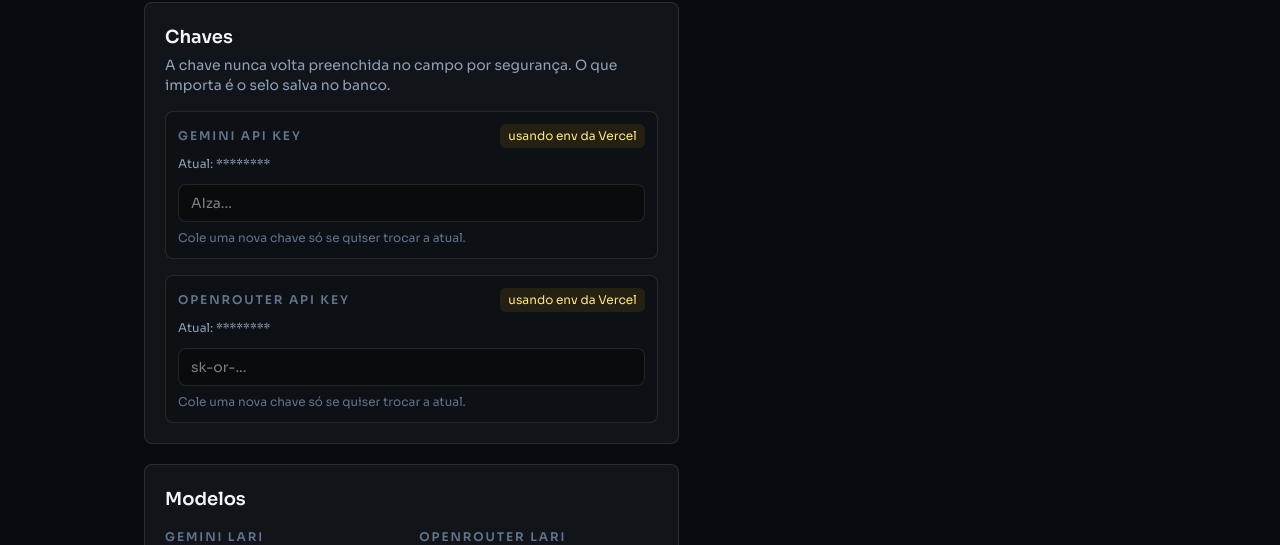
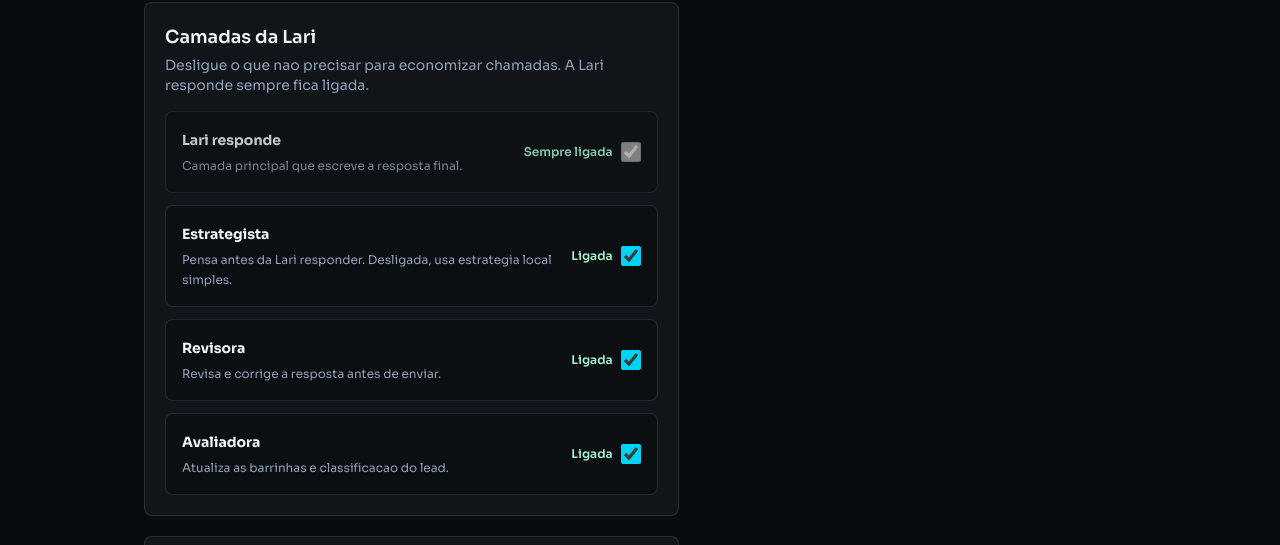
Before and after one commit to jetwater171-debug/telegram-com-ia-perfeito, a Next.js app: page /admin/ai in a window 1280 px wide. Shown: the part 709-1254 px from the top of the page. Built offline with nearby package versions, Linux system fonts and the light colour scheme; no server answers; the database is empty.

Commit message:
Add multi-AI layer toggles

```diff
--- a/src/app/admin/ai/page.tsx
+++ b/src/app/admin/ai/page.tsx
@@ -11,6 +11,9 @@ type AiSettings = {
     openrouterApiKeySaved: boolean;
     geminiApiKeySaved: boolean;
     aiDraftModelOrder: string;
+    aiStrategyEnabled: boolean;
+    aiReviewEnabled: boolean;
+    aiEvaluatorEnabled: boolean;
     openrouterStrategyModel: string;
     openrouterDraftModel: string;
     openrouterReviewModel: string;
@@ -45,6 +48,9 @@ const emptySettings: AiSettings = {
     openrouterApiKeySaved: false,
     geminiApiKeySaved: false,
     aiDraftModelOrder: "openrouter,gemini",
+    aiStrategyEnabled: true,
+    aiReviewEnabled: true,
+    aiEvaluatorEnabled: true,
     openrouterStrategyModel: "z-ai/glm-4.5-air:free",
     openrouterDraftModel: "z-ai/glm-4.5-air:free",
     openrouterReviewModel: "openai/gpt-oss-120b:free",
@@ -319,6 +325,38 @@ export default function AdminAiPage() {
                     </div>
 
                     <div className="rounded-lg border border-white/10 bg-white/[0.04] p-5">
+                        <h2 className="text-lg font-semibold">Camadas da Lari</h2>
+                        <p className="mt-1 text-sm text-slate-400">Desligue o que nao precisar para economizar chamadas. A Lari responde sempre fica ligada.</p>
+                        <div className="mt-4 grid gap-3">
+                            <LayerToggle
+                                title="Lari responde"
+                                description="Camada principal que escreve a resposta final."
+                                checked
+                                locked
+                                onChange={() => undefined}
+                            />
+                            <LayerToggle
+                                title="Estrategista"
+                                description="Pensa antes da Lari responder. Desligada, usa estrategia local simples."
+                                checked={settings.aiStrategyEnabled}
+                                onChange={(checked) => setSettings((prev) => ({ ...prev, aiStrategyEnabled: checked }))}
+                            />
+                            <LayerToggle
+                                title="Revisora"
+                                description="Revisa e corrige a resposta antes de enviar."
+                                checked={settings.aiReviewEnabled}
+                                onChange={(checked) => setSettings((prev) => ({ ...prev, aiReviewEnabled: checked }))}
+                            />
+                            <LayerToggle
+                                title="Avaliadora"
+                                description="Atualiza as barrinhas e classificacao do lead."
+                                checked={settings.aiEvaluatorEnabled}
+                                onChange={(checked) => setSettings((prev) => ({ ...prev, aiEvaluatorEnabled: checked }))}
+                            />
+                        </div>
+                    </div>
+
+                    <div className="rounded-lg border border-white/10 bg-white/[0.04] p-5">
                         <h2 className="text-lg font-semibold">Chaves</h2>
                         <p className="mt-1 text-sm text-slate-400">
                             A chave nunca volta preenchida no campo por segurança. O que importa é o selo salva no banco.
@@ -447,6 +485,41 @@ function KeyField({
     );
 }
 
+function LayerToggle({
+    title,
+    description,
+    checked,
+    locked = false,
+    onChange,
+}: {
+    title: string;
+    description: string;
+    checked: boolean;
+    locked?: boolean;
+    onChange: (checked: boolean) => void;
+}) {
+    return (
+        <label className={`flex items-center justify-between gap-3 rounded-lg border border-white/10 bg-black/25 p-4 ${locked ? "opacity-80" : ""}`}>
+            <div>
+                <strong className="text-sm text-slate-100">{title}</strong>
+                <p className="mt-1 text-xs leading-5 text-slate-400">{description}</p>
+            </div>
+            <span className="flex items-center gap-2">
+                <span className={`text-xs font-semibold ${checked ? "text-emerald-200" : "text-slate-500"}`}>
+                    {locked ? "Sempre ligada" : checked ? "Ligada" : "Desligada"}
+                </span>
+                <input
+                    type="checkbox"
+                    checked={checked}
+                    disabled={locked}
+                    onChange={(event) => onChange(event.target.checked)}
+                    className="h-5 w-5 accent-cyan-400 disabled:cursor-not-allowed"
+                />
+            </span>
+        </label>
+    );
+}
+
 function ModelSelect({ title, value, options, onChange }: { title: string; value: string; options: string[]; onChange: (value: string) => void }) {
     return (
         <Field label={title}>
--- a/src/app/api/admin/ai-settings/route.ts
+++ b/src/app/api/admin/ai-settings/route.ts
@@ -12,6 +12,9 @@ const CONFIG_KEYS = [
     "ai_draft_model_order",
     "ai_review_model_order",
     "ai_evaluator_model_order",
+    "ai_strategy_enabled",
+    "ai_review_enabled",
+    "ai_evaluator_enabled",
     "openrouter_strategy_model",
     "openrouter_draft_model",
     "openrouter_review_model",
@@ -96,6 +99,9 @@ export async function GET() {
                 aiDraftModelOrder: normalizeProviderOrder(map.ai_draft_model_order),
                 aiReviewModelOrder: normalizeProviderOrder(map.ai_review_model_order),
                 aiEvaluatorModelOrder: normalizeProviderOrder(map.ai_evaluator_model_order),
+                aiStrategyEnabled: map.ai_strategy_enabled !== "false",
+                aiReviewEnabled: map.ai_review_enabled !== "false",
+                aiEvaluatorEnabled: map.ai_evaluator_enabled !== "false",
                 openrouterStrategyModel: map.openrouter_strategy_model || DEFAULTS.openrouter_strategy_model,
                 openrouterDraftModel: map.openrouter_draft_model || DEFAULTS.openrouter_draft_model,
                 openrouterReviewModel: map.openrouter_review_model || DEFAULTS.openrouter_review_model,
@@ -125,6 +131,9 @@ export async function POST(req: NextRequest) {
             { key: "ai_draft_model_order", value: normalizeProviderOrder(body.aiDraftModelOrder) },
             { key: "ai_review_model_order", value: normalizeProviderOrder(body.aiReviewModelOrder) },
             { key: "ai_evaluator_model_order", value: normalizeProviderOrder(body.aiEvaluatorModelOrder) },
+            { key: "ai_strategy_enabled", value: body.aiStrategyEnabled === false ? "false" : "true" },
+            { key: "ai_review_enabled", value: body.aiReviewEnabled === false ? "false" : "true" },
+            { key: "ai_evaluator_enabled", value: body.aiEvaluatorEnabled === false ? "false" : "true" },
             { key: "openrouter_strategy_model", value: String(body.openrouterStrategyModel || DEFAULTS.openrouter_strategy_model).trim() },
             { key: "openrouter_draft_model", value: String(body.openrouterDraftModel || DEFAULTS.openrouter_draft_model).trim() },
             { key: "openrouter_review_model", value: String(body.openrouterReviewModel || DEFAULTS.openrouter_review_model).trim() },
--- a/src/lib/gemini.ts
+++ b/src/lib/gemini.ts
@@ -956,6 +956,9 @@ type AiRuntimeSettings = {
     aiDraftModelOrder: string;
     aiReviewModelOrder: string;
     aiEvaluatorModelOrder: string;
+    aiStrategyEnabled: boolean;
+    aiReviewEnabled: boolean;
+    aiEvaluatorEnabled: boolean;
     openRouterStrategyModel: string;
     openRouterDraftModel: string;
     openRouterReviewModel: string;
@@ -977,6 +980,9 @@ const AI_SETTING_KEYS = [
     "ai_draft_model_order",
     "ai_review_model_order",
     "ai_evaluator_model_order",
+    "ai_strategy_enabled",
+    "ai_review_enabled",
+    "ai_evaluator_enabled",
     "openrouter_strategy_model",
     "openrouter_draft_model",
     "openrouter_review_model",
@@ -1031,6 +1037,9 @@ const getAiRuntimeSettings = async (): Promise<AiRuntimeSettings> => {
         aiDraftModelOrder: settings.ai_draft_model_order || process.env.AI_DRAFT_MODEL_ORDER || DEFAULT_PROVIDER_ORDER,
         aiReviewModelOrder: settings.ai_review_model_order || process.env.AI_REVIEW_MODEL_ORDER || DEFAULT_PROVIDER_ORDER,
         aiEvaluatorModelOrder: settings.ai_evaluator_model_order || process.env.AI_EVALUATOR_MODEL_ORDER || DEFAULT_PROVIDER_ORDER,
+        aiStrategyEnabled: settings.ai_strategy_enabled !== "false",
+        aiReviewEnabled: settings.ai_review_enabled !== "false",
+        aiEvaluatorEnabled: settings.ai_evaluator_enabled !== "false",
         openRouterStrategyModel: settings.openrouter_strategy_model || process.env.OPENROUTER_STRATEGY_MODEL || DEFAULT_OPENROUTER_MODELS.strategy,
         openRouterDraftModel: settings.openrouter_draft_model || process.env.OPENROUTER_DRAFT_MODEL || DEFAULT_OPENROUTER_MODELS.draft,
         openRouterReviewModel: settings.openrouter_review_model || process.env.OPENROUTER_REVIEW_MODEL || DEFAULT_OPENROUTER_MODELS.review,
@@ -1448,6 +1457,9 @@ export const sendMessageToGemini = async (sessionId: string, userMessage: string
             let strategy = makeFallbackStrategy(userMessage);
             let strategyStatus = 'fallback local';
 
+            if (!aiSettings.aiStrategyEnabled) {
+                strategyStatus = 'desativada, fallback local';
+            } else {
             try {
                 const strategyPrompt = `${baseInstruction}
 
@@ -1477,6 +1489,8 @@ Se o lead estiver negociando com valor real na conta, a estrategia deve aceitar
 
             console.log("🧠 Estratégia Lari:", JSON.stringify(strategy));
 
+            }
+
             const draftPrompt = `${baseInstruction}
 
 # IA 2: LARI
@@ -1523,6 +1537,9 @@ Use essa estrategia para responder.`
             };
             let reviewStatus = 'sem revisao';
 
+            if (!aiSettings.aiReviewEnabled) {
+                reviewStatus = 'desativada';
+            } else {
             try {
                 const reviewPrompt = `${baseInstruction}
 
@@ -1557,6 +1574,8 @@ Revise e corrija se necessario.`
             }
             console.log("🧪 Revisão Lari:", JSON.stringify(review));
 
+            }
+
             const reviewedMessages = Array.isArray(review?.messages)
                 ? review.messages.map((m: any) => String(m || '').trim()).filter(Boolean)
                 : [];
@@ -1571,6 +1590,9 @@ Revise e corrija se necessario.`
 
             let leadEvaluation: any = null;
             let leadEvaluationStatus = 'sem avaliacao';
+            if (!aiSettings.aiEvaluatorEnabled) {
+                leadEvaluationStatus = 'desativada';
+            } else {
             try {
                 const evaluatorPrompt = `${baseInstruction}
 
@@ -1617,6 +1639,8 @@ Avalie o nivel real do lead agora.`
                 console.warn("Avaliadora de lead falhou, mantendo stats da Lari:", evaluationError?.message || evaluationError);
             }
             console.log("📏 Avaliacao Lead:", JSON.stringify(leadEvaluation));
+
+            }
 
             const strategyThought = `ESTRATEGIA (${strategyStatus}): ${strategy?.intent || 'n/a'} | ${strategy?.lead_type || 'n/a'} | ${strategy?.objective || 'n/a'} | ${strategy?.next_step || 'n/a'}`;
             const reviewThought = `REVISAO (${reviewStatus}): ${review?.approved ? 'aprovada' : 'corrigida'} | score ${review?.score ?? 'n/a'} | ${(review?.issues || []).slice(0, 3).join(', ')}`;
```
